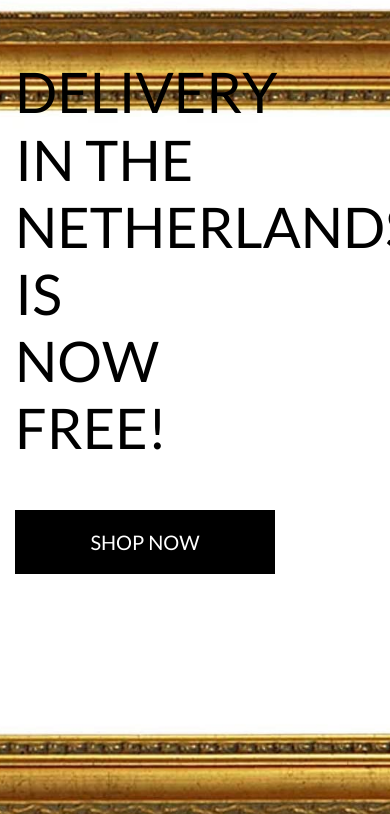
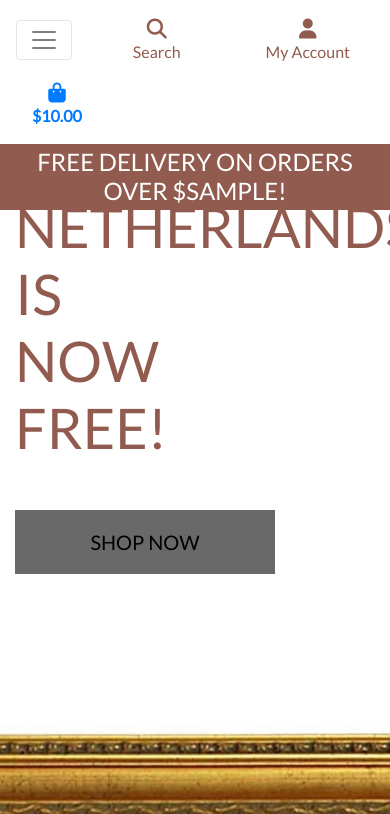
Before and after one commit to Antonio-dev7/lautelier, a Django app: template home/templates/home/index.html in a window 390 px wide; the page is wider, and only the part inside the window is pictured. Shown: the top 814 px of that part. Run offline with Django 3.2, Linux system fonts and the light colour scheme; the template is opened without the code that fills it: most values are stand-ins (such as "Sample title", 1, 10 or a date in 2020); some libraries are stand-ins or nearby versions.

Commit message:
added mobile header and main navbar as well

```diff
--- a/static/css/base.css
+++ b/static/css/base.css
@@ -28,8 +28,8 @@ body {
 }
 
 .shop-now-button {
-    background: black;
-    color: white;
+    background: #696969;
+    color: black;
     min-width: 260px;
 }
 
@@ -49,11 +49,15 @@ body {
 }
 
 .text-black {
-    color: #000 !important;
+    color: #925B4F !important;
 }
 
 .border-black {
     border: 1px solid black !important;
+}
+
+.bg-black {
+    background: #925B4F !important;
 }
 
 /* -------------------------------- Media Queries */
--- a/templates/base.html
+++ b/templates/base.html
@@ -14,9 +14,7 @@
     {% endblock %}
 
     {% block corecss %}
-        <link rel="stylesheet" href="https://stackpath.bootstrapcdn.com/bootstrap/4.4.1/css/bootstrap.min.css"
-        integrity="sha384-Vkoo8x4CGsO3+Hhxv8T/Q5PaXtkKtu6ug5TOeNV6gBiFeWPGFN9MuhOf23Q9Ifjh"
-        crossorigin="anonymous">
+        <link rel="stylesheet" href="https://stackpath.bootstrapcdn.com/bootstrap/4.4.1/css/bootstrap.min.css" integrity="sha384-Vkoo8x4CGsO3+Hhxv8T/Q5PaXtkKtu6ug5TOeNV6gBiFeWPGFN9MuhOf23Q9Ifjh" crossorigin="anonymous">
         <link rel="stylesheet" href="https://fonts.googleapis.com/css2?family=Lato&display=swap">
         <link rel="stylesheet" href="{% static 'css/base.css' %}">
     {% endblock %}
@@ -26,15 +24,9 @@
 
     {% block corejs %}
         <script src="https://kit.fontawesome.com/bdd1e310d0.js" crossorigin="anonymous"></script>
-        <script src="https://code.jquery.com/jquery-3.4.1.slim.min.js"
-        integrity="sha384-J6qa4849blE2+poT4WnyKhv5vZF5SrPo0iEjwBvKU7imGFAV0wwj1yYfoRSJoZ+n"
-        crossorigin="anonymous"></script>
-        <script src="https://cdn.jsdelivr.net/npm/popper.js@1.16.0/dist/umd/popper.min.js"
-        integrity="sha384-Q6E9RHvbIyZFJoft+2mJbHaEWldlvI9IOYy5n3zV9zzTtmI3UksdQRVvoxMfooAo"
-        crossorigin="anonymous"></script>
-        <script src="https://stackpath.bootstrapcdn.com/bootstrap/4.4.1/js/bootstrap.min.js"
-        integrity="sha384-wfSDF2E50Y2D1uUdj0O3uMBJnjuUD4Ih7YwaYd1iqfktj0Uod8GCExl3Og8ifwB6"
-        crossorigin="anonymous"></script>
+        <script src="https://code.jquery.com/jquery-3.4.1.slim.min.js" integrity="sha384-J6qa4849blE2+poT4WnyKhv5vZF5SrPo0iEjwBvKU7imGFAV0wwj1yYfoRSJoZ+n" crossorigin="anonymous"></script>
+        <script src="https://cdn.jsdelivr.net/npm/popper.js@1.16.0/dist/umd/popper.min.js" integrity="sha384-Q6E9RHvbIyZFJoft+2mJbHaEWldlvI9IOYy5n3zV9zzTtmI3UksdQRVvoxMfooAo" crossorigin="anonymous"></script>
+        <script src="https://stackpath.bootstrapcdn.com/bootstrap/4.4.1/js/bootstrap.min.js" integrity="sha384-wfSDF2E50Y2D1uUdj0O3uMBJnjuUD4Ih7YwaYd1iqfktj0Uod8GCExl3Og8ifwB6" crossorigin="anonymous"></script>
     {% endblock %}
 
     {% block extra_js %}
@@ -43,8 +35,7 @@
     <title>L'autelier {% block extra_title %}{% endblock %}</title>
   </head>
   <body>
-    <header class="container-fluid fixed-top">
-
+    <header class="container-fluid fixed-top"> <!-- Fixed top header Hidden below this! -->
         <div id="topnav" class="row bg-white pt-lg-2 d-none d-lg-flex">
             <div class="col-12 col-lg-4 my-auto py-1 py-lg-0 text-center text-lg-left">
                 <a href="{% url 'home' %}" class="nav-link main-logo-link">
@@ -110,6 +101,23 @@
                 </ul>
             </div>
         </div>
+
+        <div class="row bg-white">
+            <nav class="navbar navbar-expand-lg navbar-light w-100">
+                <button class="navbar-toggler" type="button" data-toggle="collapse" data-target="#main-nav" aria-controls="main-nav" aria-expanded="false" aria-label="Toggle navigation">
+                    <span class="navbar-toggler-icon"></span>
+                </button>
+                {% include 'includes/mobile-top-header.html' %}
+                {% include 'includes/main-nav.html' %}
+            </nav>
+        </div>
+        <div id="delivery-banner" class="row text-center">
+            <div class="col bg-black text-white">
+                <h4 class="logo-font my-1">Free delivery on orders over ${{ free_shipping_threshold }}!</h4>
+            </div>
+
+        </div>
+
     </header>
 
 
--- /dev/null
+++ b/templates/includes/main-nav.html
@@ -0,0 +1,50 @@
+<div class="collapse navbar-collapse" id="main-nav">
+    <ul class="navbar-nav w-auto mx-auto">
+        <li class="nav-item dropdown">
+            <a class="logo-font font-weight-bold nav-link text-black mr-5" href="#" id="all-products-link" data-toggle="dropdown" aria-haspopup="true" aria-expanded="false">
+                All Art work
+            </a>
+            <div class="dropdown-menu border-0" aria-labelledby="all-products-link">
+                <a href="" class="dropdown-item">By Price</a>
+                <a href="" class="dropdown-item ">By Rating</a>
+                <a href="" class="dropdown-item ">By Category</a>
+                <a href="" class="dropdown-item">All Products</a>
+            </div>
+        </li>
+
+        <li class="nav-item dropdown">
+            <a class="logo-font font-weight-bold nav-link text-black mr-5" href="#" id="clothing-link" data-toggle="dropdown" aria-haspopup="true" aria-expanded="false">
+                paintings
+            </a>
+            <!-- <div class="dropdown-menu border-0" aria-labelledby="clothing-link">
+                <a href="" class="dropdown-item">Activewear &amp; Essentials</a>
+                <a href="" class="dropdown-item">Jeans</a>
+                <a href="" class="dropdown-item">Shirts</a>
+                <a href="" class="dropdown-item">All Clothing</a>
+            </div> -->
+        </li>
+
+        <li class="nav-item dropdown">
+            <a class="logo-font font-weight-bold nav-link text-black mr-5" href="#" id="homeware-link" data-toggle="dropdown" aria-haspopup="true" aria-expanded="false">
+                collections
+            </a>
+            <!-- <div class="dropdown-menu border-0" aria-labelledby="homeware-link">
+                <a href="" class="dropdown-item">Bed &amp; Bath</a>
+                <a href="" class="dropdown-item">Kitchen &amp; Dining</a>
+                <a href="" class="dropdown-item">All Homeware</a>
+            </div> -->
+        </li>
+
+        <li class="nav-item dropdown">
+            <a class="logo-font font-weight-bold nav-link text-black" href="#" id="specials-link" data-toggle="dropdown" aria-haspopup="true" aria-expanded="false">
+                Special offers
+            </a>
+            <!-- <div class="dropdown-menu border-0" aria-labelledby="specials-link">
+                <a href="" class="dropdown-item">New Arrivals</a>
+                <a href="" class="dropdown-item">Deals</a>
+                <a href="" class="dropdown-item">Clearance</a>
+                <a href="" class="dropdown-item">All Specials</a>
+            </div> -->
+        </li>
+    </ul>
+</div>
--- /dev/null
+++ b/templates/includes/mobile-top-header.html
@@ -0,0 +1,60 @@
+<li class="list-inline-item"> <!-- display block! -->
+    <a class="text-black nav-link d-block d-lg-none" href="#" id="mobile-search" data-toggle="dropdown" aria-haspopup="true" aria-expanded="false">
+        <div class="text-center">
+            <div><i class="fas fa-search fa-lg"></i></div>
+            <p class="my-0">Search</p>
+        </div>
+    </a>
+    <div class="dropdown-menu border-0 w-100 p-3 rounded-0 my-0" aria-labelledby="mobile-search">
+        <form class="form" method="GET" action="">
+            <div class="input-group w-100">
+                <input class="form-control border border-black rounded-0" type="text" name="q" placeholder="Search our site">
+                <div class="input-group-append">
+
+                    <button class="form-control form-control btn btn-black border border-black rounded-0" type="submit">
+                        <span class="icon">
+                            <i class="fas fa-search"></i>
+                        </span>
+                    </button>
+
+                </div>
+            </div>
+        </form>
+    </div>
+</li>
+<!-- drop down menu-->
+<li class="list-inline-item dropdown">
+    <a class="text-black nav-link d-block d-lg-none" href="#" id="user-options" data-toggle="dropdown" aria-haspopup="true" aria-expanded="false">
+        <div class="text-center">
+            <div><i class="fas fa-user fa-lg"></i></div>
+            <p class="my-0">My Account</p>
+        </div>
+    </a>
+    <div class="dropdown-menu border-0" aria-labelledby="user-options">
+        {% if request.user.is_authenticated %}
+            {% if request.user.is_superuser %}
+                <a href="{% url 'account_logout' %}" class="dropdown-item">Product Management</a>
+            {% endif %}
+            <a href="" class="dropdown-item">My Profile</a> <!-- removed link for now -->
+            <a href="{% url 'account_logout' %}" class="dropdown-item">Logout</a>
+        {% else %}
+            <a href="{% url 'account_signup' %}" class="dropdown-item">Register</a>
+            <a href="{% url 'account_login' %}" class="dropdown-item">Login</a>
+        {% endif %}
+    </div>
+</li>
+
+<li class="list-inline-item">
+    <a class="{% if grand_total %}text-primary font-weight-bold{% else %}text-black{% endif %} nav-link d-block d-lg-none" href="">
+        <div class="text-center">
+            <div><i class="fas fa-shopping-bag fa-lg"></i></div>
+            <p class="my-0">
+                {% if grand_total %}
+                    ${{ grand_total|floatformat:2 }}
+                {% else %}
+                    $0.00
+                {% endif %}
+            </p>
+        </div>
+    </a>
+</li>
```
